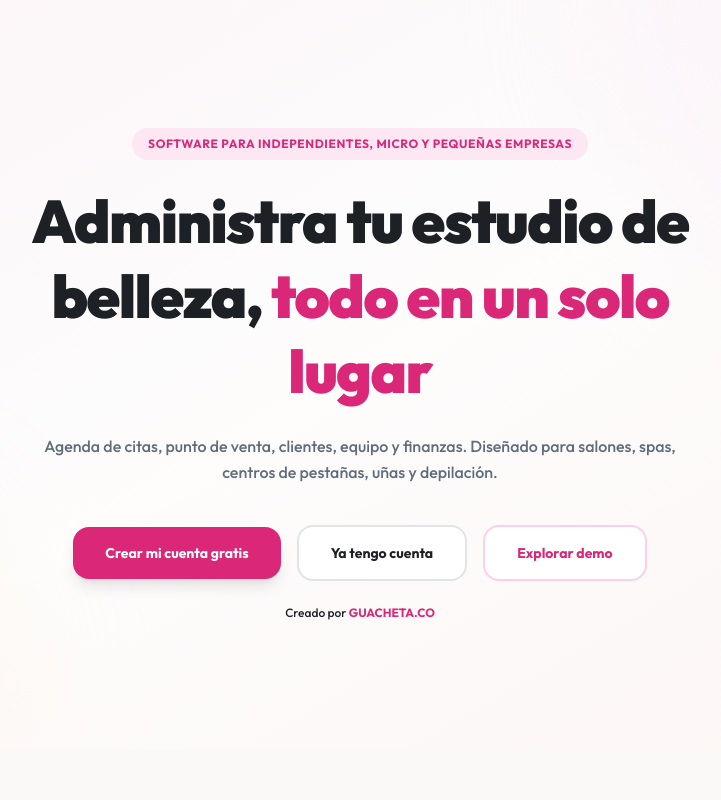
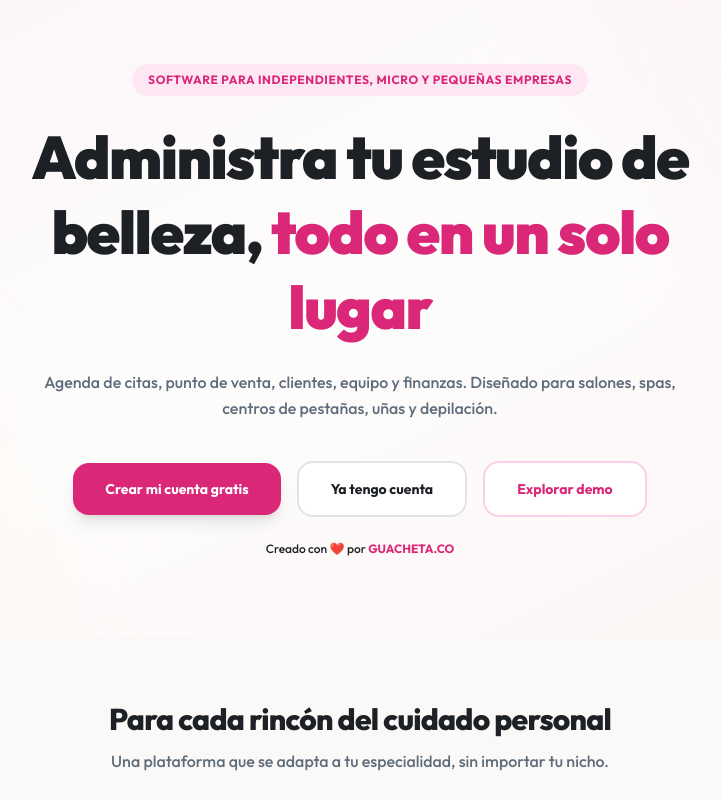
Before and after one commit to JhonFGu/app-estudio-belleza, a React (Vite) app: page / in a window 1280 px wide. Shown: the whole page, without its empty margins (280-1001 px from the left). Built offline with nearby package versions, Linux system fonts and the light colour scheme.

Commit message:
fix: reduce padding del hero y agrega emoji en firma de la landing

```diff
--- a/src/pages/public/LandingPage.tsx
+++ b/src/pages/public/LandingPage.tsx
@@ -36,7 +36,7 @@ export const LandingPage: React.FC = () => {
         <div className="absolute top-0 right-0 w-[600px] h-[600px] bg-app-mint-100/30 rounded-full blur-3xl -translate-y-1/2 translate-x-1/3" />
         <div className="absolute bottom-0 left-0 w-[400px] h-[400px] bg-app-peach-100/20 rounded-full blur-3xl translate-y-1/3 -translate-x-1/4" />
 
-        <div className="relative max-w-6xl mx-auto px-6 py-20 lg:py-32">
+        <div className="relative max-w-6xl mx-auto px-6 pt-10 pb-16 lg:pt-16 lg:pb-20">
           <div className="text-center max-w-3xl mx-auto">
             <span className="inline-flex items-center gap-2 px-4 py-2 rounded-full bg-app-mint-100 text-app-mint text-xs font-bold uppercase tracking-wider mb-6">
               Software para independientes, micro y pequeñas empresas
@@ -73,7 +73,7 @@ export const LandingPage: React.FC = () => {
             </div>
 
             <p className="mt-6 text-xs text-app-gray-400 font-medium">
-              Creado por{' '}
+              Creado con ❤️ por{' '}
               <a
                 href="https://guacheta.digital"
                 target="_blank"
```
